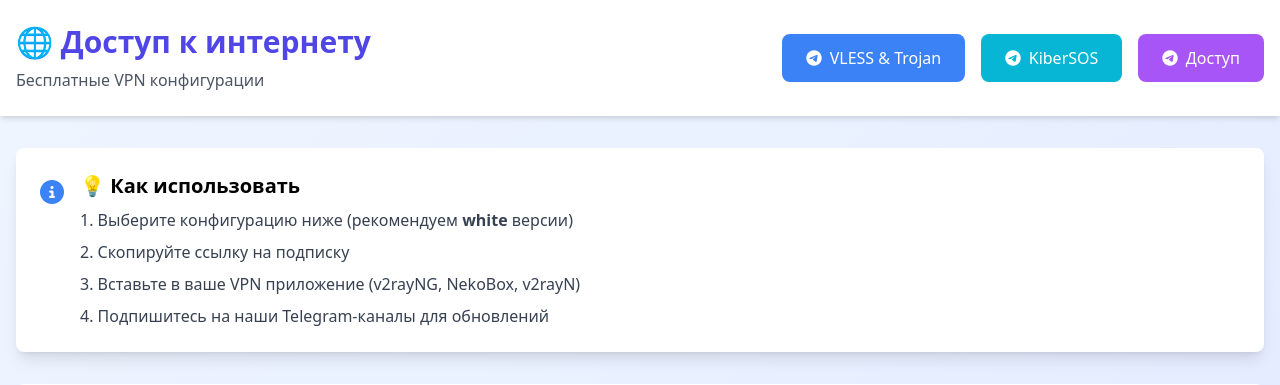
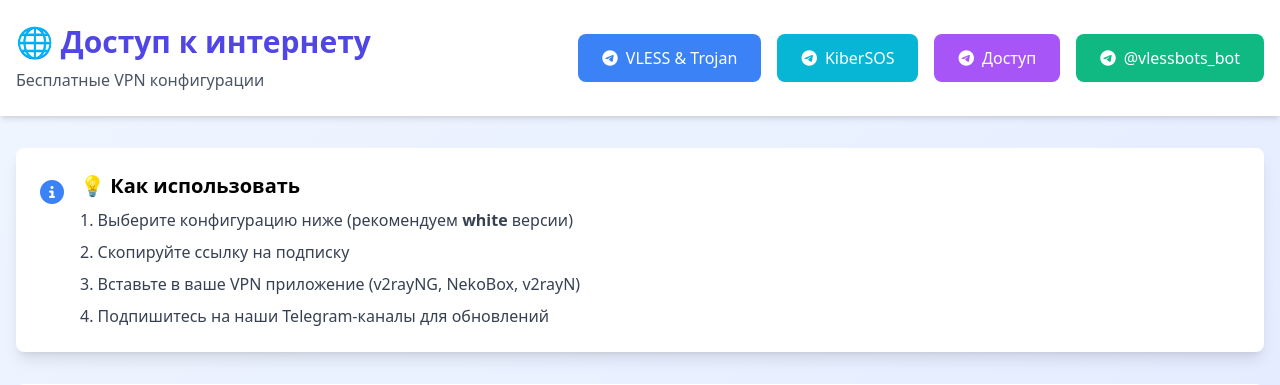
Before and after one commit to kort0881/internet-access-site, a Flask app: page / in a window 1280 px wide. Shown: the top 385 px of the page. Run offline with Flask 3, Linux system fonts and the light colour scheme; data that the repository does not hold is empty; some libraries are stand-ins or nearby versions.

Commit message:
Update index.html11

```diff
--- a/templates/index.html
+++ b/templates/index.html
@@ -112,6 +112,11 @@
                        class="bg-purple-500 hover:bg-purple-600 text-white px-6 py-3 rounded-lg flex items-center gap-2 transition">
                         <i class="fab fa-telegram"></i>
                         <span>Доступ</span>
+                    </a>
+                    <a href="https://t.me/vlessbots_bot" target="_blank" rel="noopener noreferrer"
+                       class="bg-emerald-500 hover:bg-emerald-600 text-white px-6 py-3 rounded-lg flex items-center gap-2 transition">
+                        <i class="fab fa-telegram"></i>
+                        <span>@vlessbots_bot</span>
                     </a>
                 </div>
             </div>
```
